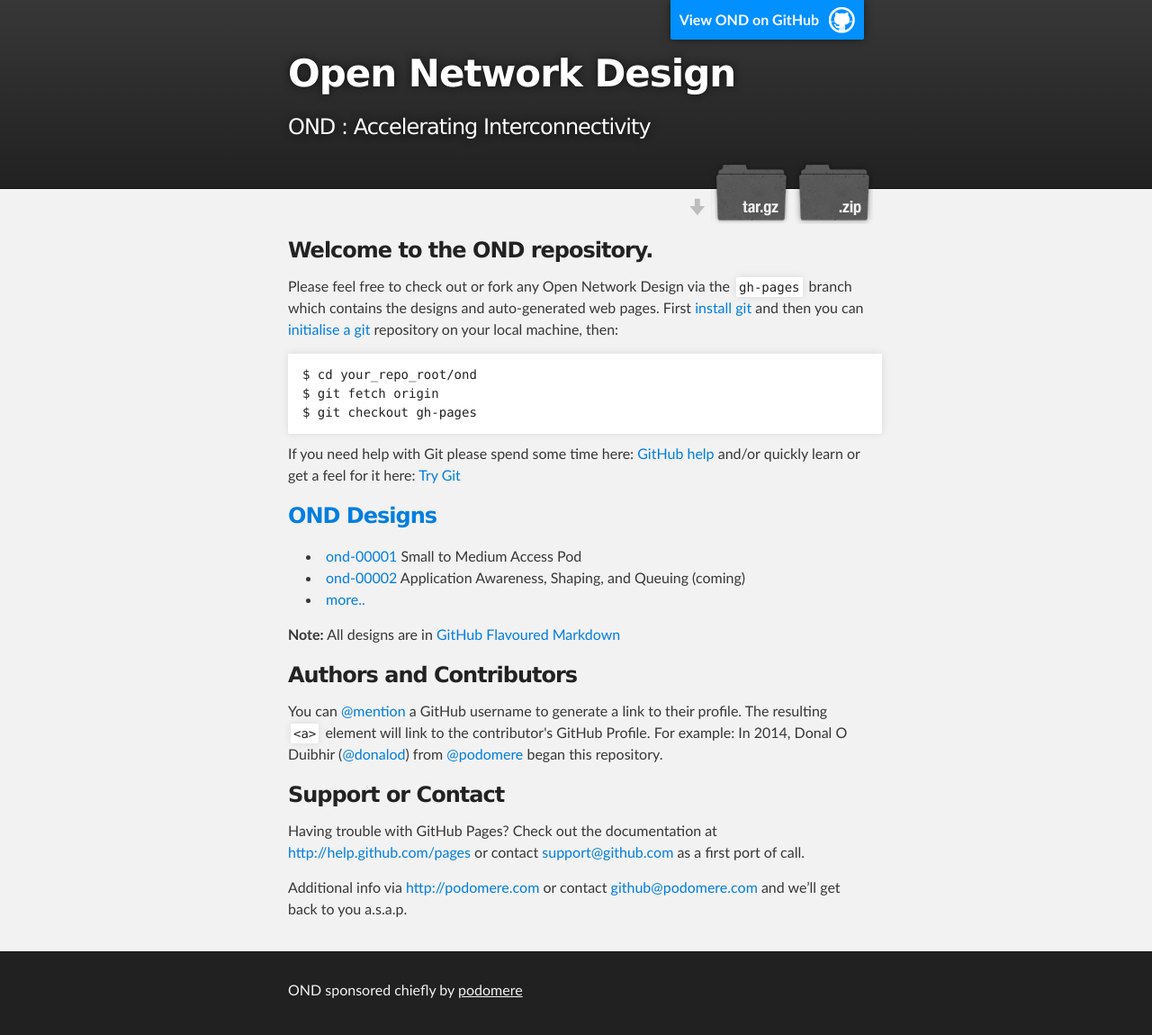
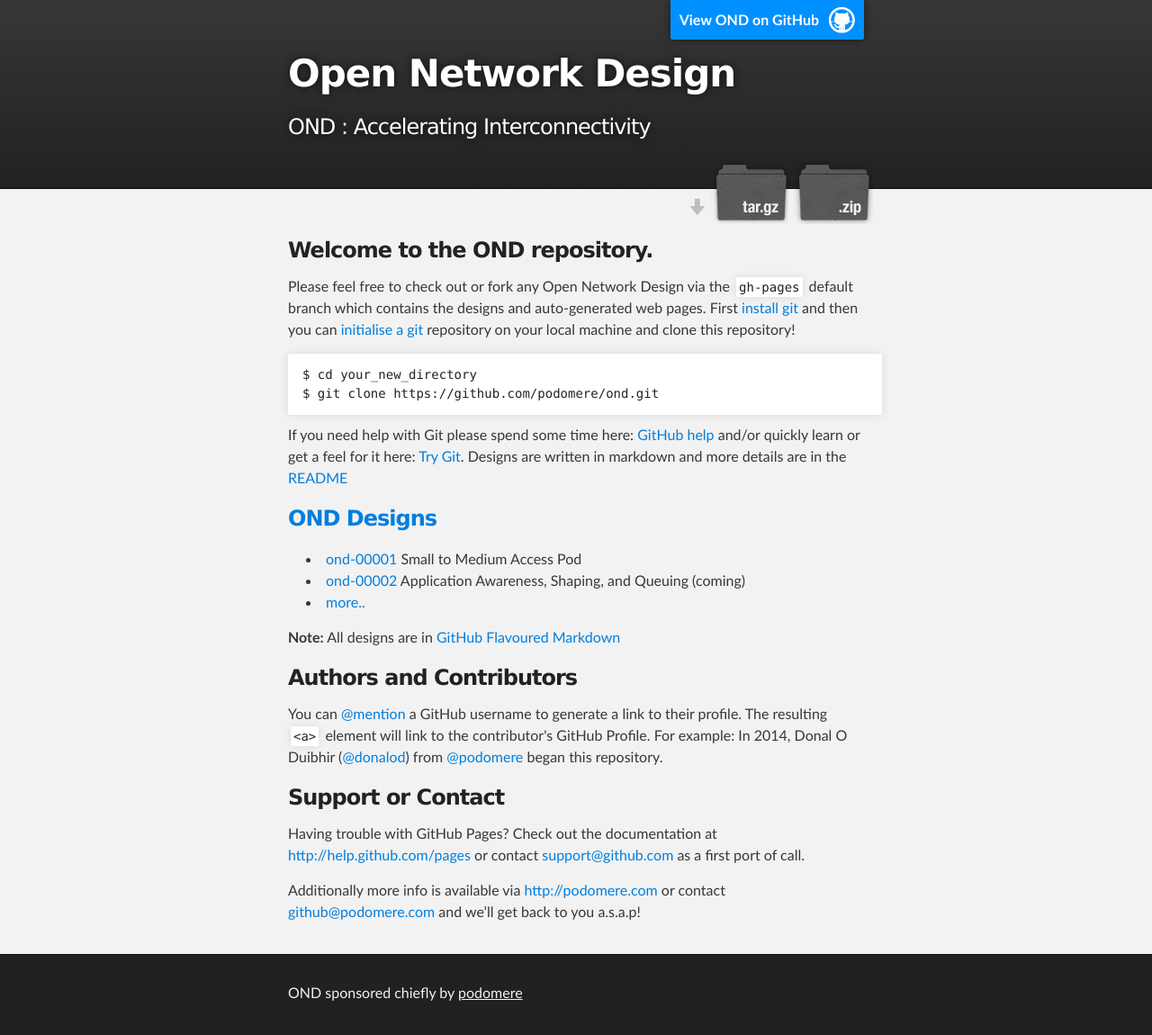
Before and after one commit to podomere/ond, a Jekyll site: the page index.html, which Jekyll copies as it is, in a window 1280 px wide. Shown: the whole page at 90% size. Built offline with Jekyll 4.4.1, drawn with Linux system fonts in a browser that asks for light colours.

Commit message:
Update index.html

```diff
--- a/index.html
+++ b/index.html
@@ -34,14 +34,13 @@
         <h3>
 <a name="welcome-to-github-pages" class="anchor" href="#welcome-to-github-pages"><span class="octicon octicon-link"></span></a>Welcome to the OND repository.</h3>
 
-<p>Please feel free to check out or fork any Open Network Design via the <code>gh-pages</code> branch which contains the designs and auto-generated web pages. First <a href="https://help.github.com/articles/set-up-git">install git</a> and then you can <a href="https://help.github.com/articles/fetching-a-remote">initialise a git</a> repository on your local machine, then:</p>
+<p>Please feel free to check out or fork any Open Network Design via the <code>gh-pages</code> default branch which contains the designs and auto-generated web pages. First <a href="https://help.github.com/articles/set-up-git">install git</a> and then you can <a href="https://help.github.com/articles/fetching-a-remote">initialise a git</a> repository on your local machine and clone this repository!</p>
 
-<pre><code>$ cd your_repo_root/ond
-$ git fetch origin
-$ git checkout gh-pages
+<pre><code>$ cd your_new_directory
+$ git clone https://github.com/podomere/ond.git
 </code></pre>
 
-<p>If you need help with Git please spend some time here: <a href="https://help.github.com/categories/54/articles">GitHub help</a> and/or quickly learn or get a feel for it here: <a href="https://try.github.io/levels/1/challenges/1">Try Git</a></p>
+<p>If you need help with Git please spend some time here: <a href="https://help.github.com/categories/54/articles">GitHub help</a> and/or quickly learn or get a feel for it here: <a href="https://try.github.io/levels/1/challenges/1">Try Git</a>. Designs are written in markdown and more details are in the <a href="http://ond.podome.re/README.html">README</a></p>
 
 <h3><a href="designs.html">OND Designs</a></h3>
 <p>
@@ -63,7 +62,7 @@
 
 <p>Having trouble with GitHub Pages? Check out the documentation at <a href="http://help.github.com/pages">http://help.github.com/pages</a> or contact <a href="mailto:support@github.com">support@github.com</a> as a first port of call.</p>
 
-<p>Additional info via <a href="http://podomere.com">http://podomere.com</a> or contact <a href="mailto:github@podomere.com">github@podomere.com</a> and we’ll get back to you a.s.a.p.</p>
+<p>Additionally more info is available via <a href="http://podomere.com">http://podomere.com</a> or contact <a href="mailto:github@podomere.com">github@podomere.com</a> and we’ll get back to you a.s.a.p!</p>
 
       </section>
     </div>
```
